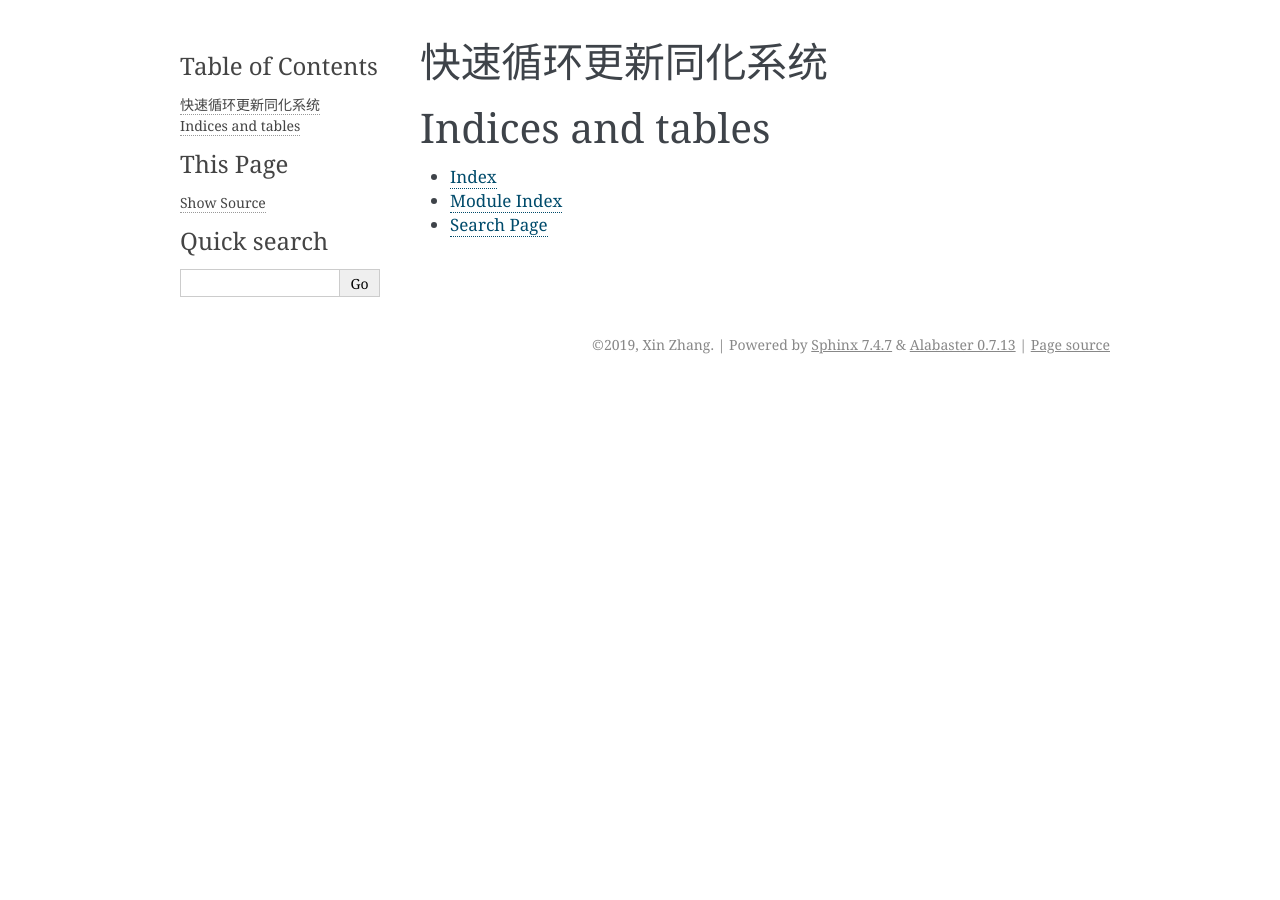
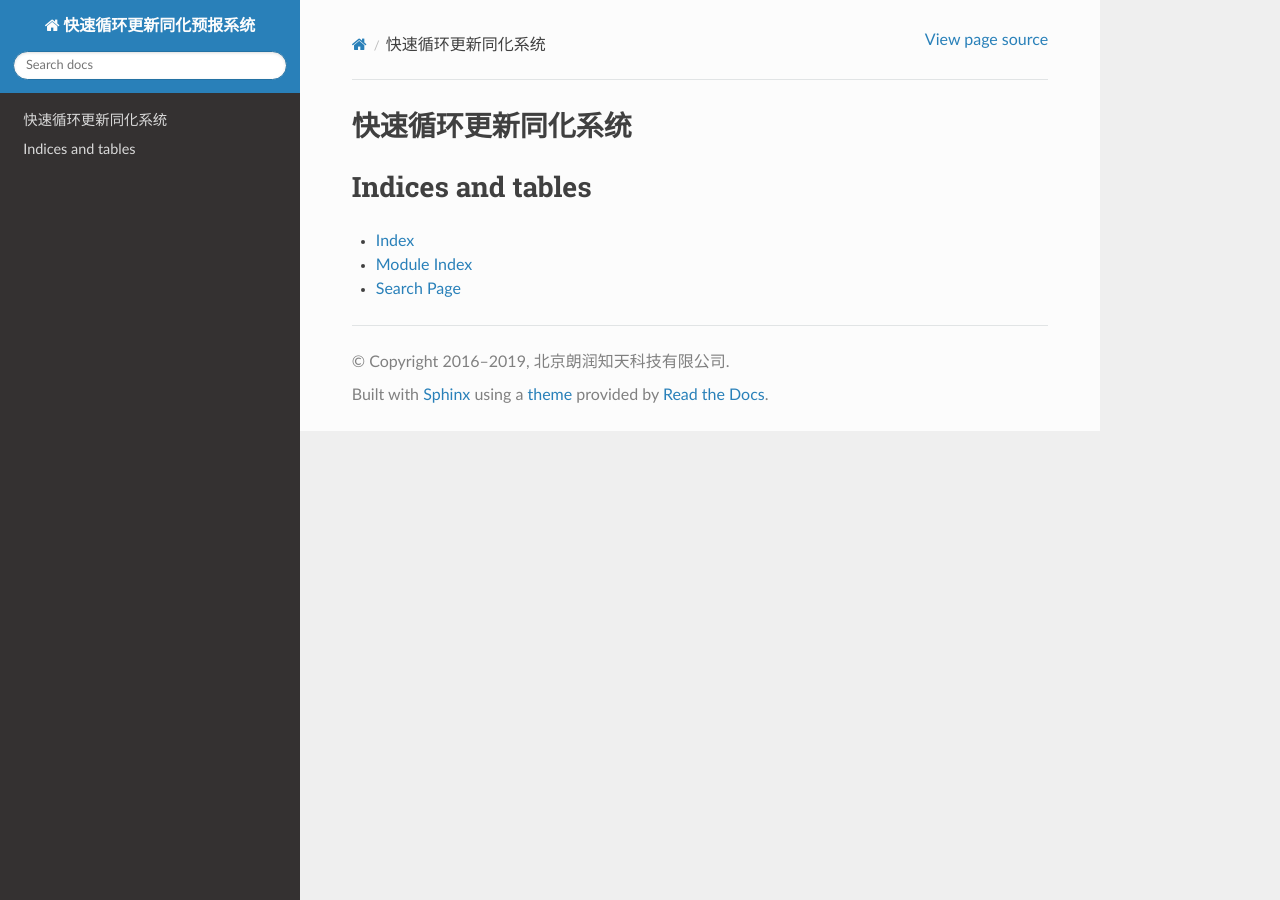
Before and after one commit to Weatherhub/rapdoc, a Sphinx documentation site: the page built from source/index.rst, in a window 1280 px wide. Built offline with Sphinx 7.4.7 and the Read the Docs theme 2.0.0, drawn with Linux system fonts in a browser that asks for light colours.

Commit message:
Update conf.py

```diff
--- a/source/conf.py
+++ b/source/conf.py
@@ -19,8 +19,8 @@
 
 # -- Project information -----------------------------------------------------
 
-project = u'rapdoc'
-copyright = u'2019, Xin Zhang'
+project = u'快速循环更新同化预报系统'
+copyright = u'2016–2019, 北京朗润知天科技有限公司'
 author = u'Xin Zhang'
 
 # The short X.Y version
@@ -38,8 +38,7 @@ release = u'0'
 # Add any Sphinx extension module names here, as strings. They can be
 # extensions coming with Sphinx (named 'sphinx.ext.*') or your custom
 # ones.
-extensions = [
-]
+extensions = ['sphinx.ext.mathjax', 'sphinx.ext.viewcode']
 
 # Add any paths that contain templates here, relative to this directory.
 templates_path = ['_templates']
@@ -74,7 +73,10 @@ pygments_style = None
 # The theme to use for HTML and HTML Help pages.  See the documentation for
 # a list of builtin themes.
 #
-html_theme = 'alabaster'
+import sphinx_rtd_theme
+html_theme = 'sphinx_rtd_theme'
+html_theme_path = [sphinx_rtd_theme.get_html_theme_path()]
+highlight_language = 'console'
 
 # Theme options are theme-specific and customize the look and feel of a theme
 # further.  For a list of options available for each theme, see the
```
